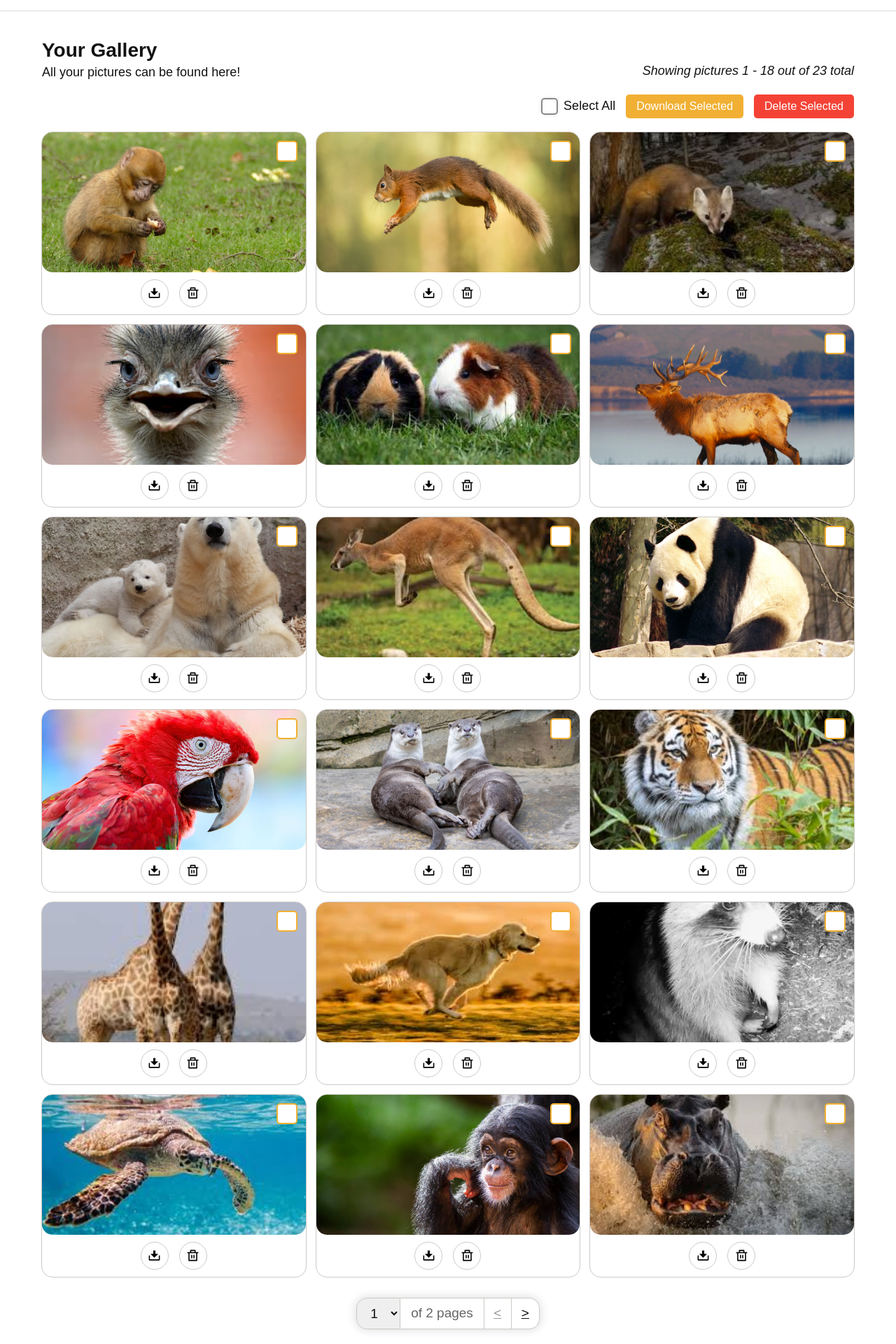
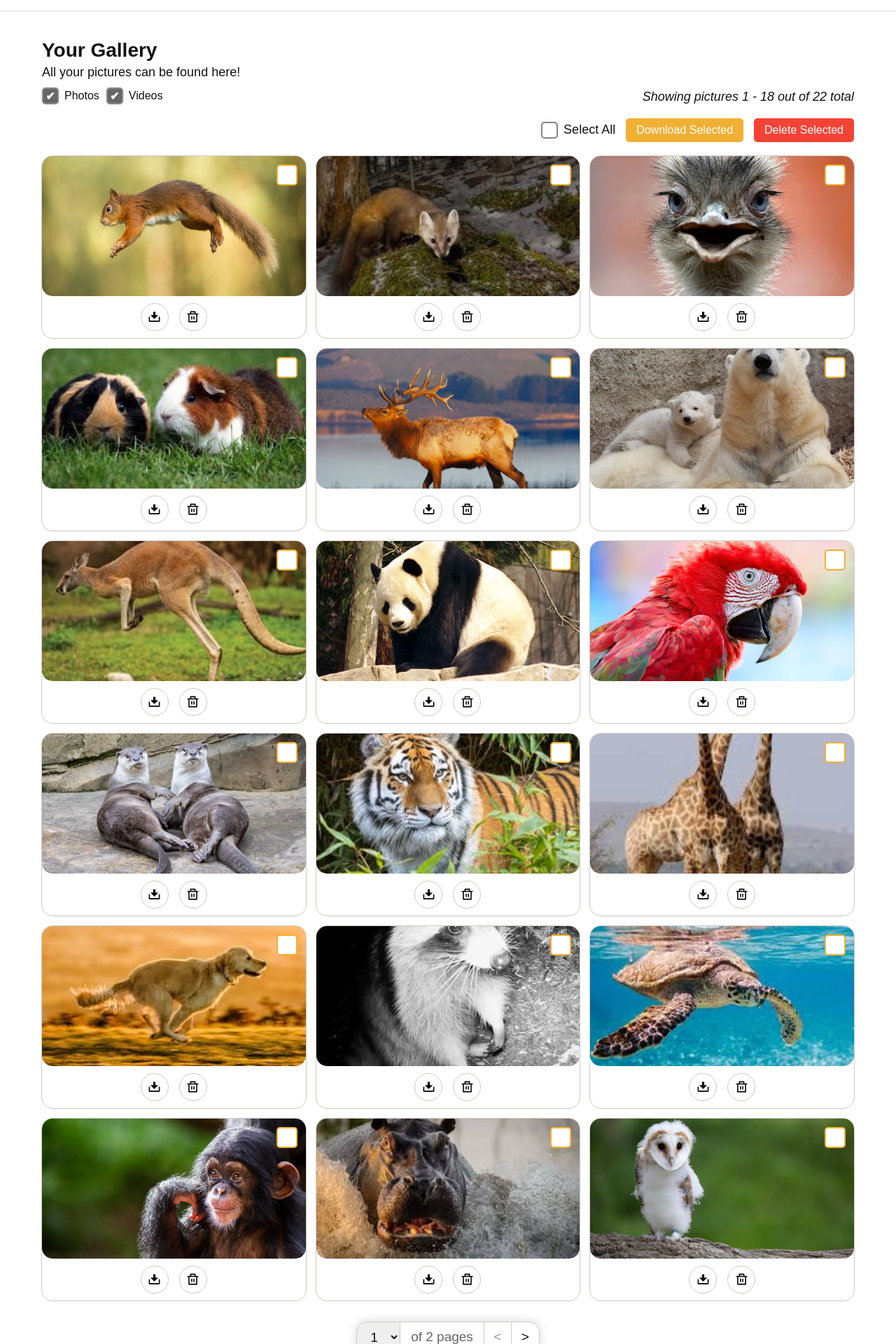
Before and after one commit to al2k/Naturebytes-RaspPi-Dev, a Flask app: page /gallery/ in a window 1280 px wide. Shown: the part 313-2233 px from the top of the page at 70% size. Run offline with Flask 3, Linux system fonts and the light colour scheme; parts of the project's set-up code (start-up, migrations or seed data) failed here and were passed over.

Commit message:
Added video/image filter

```diff
--- a/app.py
+++ b/app.py
@@ -8,9 +8,6 @@ import binascii
 from flask              import Flask, Response, request, render_template, send_from_directory, url_for, jsonify
 from threading          import Condition
 from multiprocessing    import shared_memory
-from picamera2          import Picamera2
-from picamera2.encoders import JpegEncoder
-from picamera2.outputs  import FileOutput
 
 # Local
 from log import log
@@ -18,6 +15,7 @@ from log import log
 
 app = Flask("Image Gallery")
 app.config['IMAGE_EXTS'] = [".png", ".jpg", ".jpeg", ".gif", ".tiff"]
+app.config['VIDEO_EXTS'] = [".webm", ".mp4", ".avi", ".mov"]
 
 """
 User a shared memory byte to control how the camera app takes pictures:
@@ -62,33 +60,41 @@ class StreamingOutput(io.BufferedIOBase):
             self.condition.notify_all()
 
 
-def get_photo_paths(limit=6, page=0):
+def get_photo_video_paths(limit=6, page=0):
     """
         @limit - number of images per page
         @page - current page number
         :return a list of image paths in the photo directory.
     """
     photo_dir = os.path.join(app.config.root_path, "static/photos/")
-    image_paths = []
+    media_paths = []
     for root,dirs,files in os.walk(photo_dir):
         for file in files:
             if any(file.endswith(ext) for ext in app.config['IMAGE_EXTS']):
-                image_paths.append(url_for('static', filename=f'photos/{file}', _external=True))
+                media_paths.append(("image", url_for('static', filename=f'photos/{file}', _external=True)))
+            elif any(file.endswith(ext) for ext in app.config['VIDEO_EXTS']):
+                media_paths.append(("video", url_for('static', filename=f'photos/{file}', _external=True)))
 
     start = page * limit
     end = start + limit
 
+    print(media_paths)
     # sort
-    image_paths.sort()
-    # reverse
-    image_paths = image_paths[::-1]
+    media_paths.sort(key=lambda x: os.path.getmtime(os.path.join(photo_dir, x[1].split('/')[-1])), reverse=True)
+    print("sorted: ")
+    print(media_paths)
 
-    return image_paths[start:end], len(image_paths)
+    return media_paths[start:end], len(media_paths)
+
+
+@app.route('/pir-test')
+def pir_test_route():
+    pir_test()
 
 
 @app.route('/')
 def home():
-    image_paths, _ = get_photo_paths(6, 0)
+    image_paths, _ = get_photo_video_paths(6, 0)
 
     if shm.buf[0] == TURN_OFF_PICTURES:
         camera_state = 2
@@ -110,7 +116,7 @@ def home():
 @app.route('/gallery/<int:page>')
 def gallery(page):
     per_page = 18
-    image_paths, len_image_paths = get_photo_paths(per_page, page)
+    image_paths, len_image_paths = get_photo_video_paths(per_page, page)
     return render_template(
         'gallery.html',
         images=image_paths,
@@ -145,7 +151,7 @@ def upload_file():
 
 @app.route('/recent_photos')
 def recent_photos():
-    image_paths, _ = get_photo_paths(6, 0)
+    image_paths, _ = get_photo_video_paths(6, 0)
     return jsonify(image_paths)
 
 
@@ -158,6 +164,7 @@ def delete_image():
 
     return "Success", 204
 
+
 @app.route('/delete-images', methods=['DELETE'])
 def delete_images():
     data = request.get_json()
@@ -168,6 +175,7 @@ def delete_images():
 
     return "Success", 204
 
+rpi_cam_available = False   # Michal's variable meaning that he has no Pi Camera at hand
 release = False
 def gen():
     """Video streaming generator function."""
@@ -209,7 +217,7 @@ def gen():
                 b'\r\n' + frame_bytes + b'\r\n')
 
             # Simulating frame rate (30 FPS)
-            time.sleep(1/30)
+            time.sleep(1/15)
 
         cap.release()
 
@@ -219,7 +227,7 @@ def video_feed():
     """Video streaming route. Put this in the src attribute of an img tag."""
     global release
     release = False
-    shm.buf[0] = TURN_OFF_PICTURES
+    shm.buf[0] = LIVE_STREAM
     log.info(f"SM:{shm.buf[0]}")
     return Response(gen(), mimetype='multipart/x-mixed-replace; boundary=frame')
 
@@ -255,7 +263,7 @@ def stop_camera():
 
 @app.route('/watch_live')
 def watch_live():
-    shm.buf[0] = TURN_OFF_PICTURES
+    shm.buf[0] = LIVE_STREAM
     log.info(f"SM:{shm.buf[0]}")
     return jsonify({'message': 'Live stream started'}), 201
 
--- a/static/gallery.css
+++ b/static/gallery.css
@@ -17,6 +17,8 @@
     font-size: 18px;
     font-weight: 500;
     color: #888;
+
+    align-self: flex-end;
 }
 
 .pagination {
@@ -158,7 +160,7 @@
     font-weight: bold;
 }
 
-#select-all {
+.checkbox-button {
     width: 24px;
     height: 24px;
     -webkit-appearance: none;
@@ -170,14 +172,16 @@
     cursor: pointer;
     box-shadow: 0px 0px 5px rgba(220,220,220,0.8);
     margin-right: 8px;
+
+    display: inline-block !important;
 }
 
-#select-all:checked {
+.checkbox-button:checked {
     background-color: #666;
     position: relative;
 }
 
-#select-all:checked::after {
+.checkbox-button:checked::after {
     content: '✔';
     position: absolute;
     top: 50%;
--- a/static/scripts/gallery.js
+++ b/static/scripts/gallery.js
@@ -1,12 +1,32 @@
 /*
   This script is used to handle the gallery functionality.
   It allows the user to view images in a modal and navigate between them.
-  It also allows the user to download the image.
+  It also allows the user to download and delete images/videos, and filter by type.
 */
 
-// Displaying the modal and navigating the images using arrows
 let currentImageIndex = 0;
-var images = [];
+let images = [];
+
+// Function to filter gallery items based on checkbox states
+function filterGallery() {
+  const showPhotos = document.getElementById('show-photos').checked;
+  const showVideos = document.getElementById('show-videos').checked;
+  const galleryItems = document.querySelectorAll('.item');
+
+  galleryItems.forEach(item => {
+    const isVideo = item.dataset.type === 'video';
+    if ((showPhotos && !isVideo) || (showVideos && isVideo)) {
+      item.style.display = 'block';
+    } else {
+      item.style.display = 'none';
+    }
+  });
+
+  // Update modal images array based on visible items
+  images = Array.from(document.querySelectorAll('.gallery-image'))
+    .filter(img => img.closest('.item').style.display !== 'none')
+    .map(img => img.src);
+}
 
 // Function to open the modal and display the clicked image
 function openModal(index) {
@@ -35,11 +55,12 @@ function navigate(direction) {
   modalImg.src = images[currentImageIndex];
 }
 
-// Event listeners for opening and closing the modal
+// Event listeners
 document.addEventListener("DOMContentLoaded", function () {
   const galleryImages = document.querySelectorAll(".gallery-image");
   images = Array.from(galleryImages).map(img => img.src);
 
+  // Modal functionality
   galleryImages.forEach((img, index) => {
     img.addEventListener("click", () => openModal(index));
   });
@@ -48,21 +69,34 @@ document.addEventListener("DOMContentLoaded", function () {
   const closeBtn = document.querySelector(".close");
   closeBtn.addEventListener("click", closeModal);
 
-  // Close modal when clicking outside the image
   window.addEventListener("click", function (event) {
     if (event.target === modal) {
       closeModal();
     }
   });
 
+  // Select all functionality
   const selectAllCheckbox = document.getElementById('select-all');
   const imageCheckboxes = document.querySelectorAll('.image-select');
 
   selectAllCheckbox.addEventListener('change', function() {
     imageCheckboxes.forEach(checkbox => {
+      const item = checkbox.closest('.item');
+      if (item.style.display !== 'none') {
         checkbox.checked = this.checked;
+      }
     });
   });
+
+  // Filter functionality
+  const showPhotosCheckbox = document.getElementById('show-photos');
+  const showVideosCheckbox = document.getElementById('show-videos');
+
+  showPhotosCheckbox.addEventListener('change', filterGallery);
+  showVideosCheckbox.addEventListener('change', filterGallery);
+
+  // Initial filter application
+  filterGallery();
 });
 
 function bulkDownload() {
@@ -70,14 +104,14 @@ function bulkDownload() {
     .map(checkbox => checkbox.getAttribute('data-image'));
 
   if (selectedImages.length === 0) {
-    alert('Please select at least one image to download');
+    alert('Please select at least one item to download');
     return;
   }
 
   selectedImages.forEach((image, index) => {
     setTimeout(() => {
-      downloadImage(image, `image_${index + 1}.jpg`);
-    }, index * 500); // Add delay between downloads to prevent browser overload
+      downloadImage(image, `media_${index + 1}${image.includes('.mp4') ? '.mp4' : '.jpg'}`);
+    }, index * 500);
   });
 }
 
@@ -86,15 +120,15 @@ function bulkDelete() {
     .map(checkbox => checkbox.getAttribute('data-image'));
 
   if (selectedImages.length === 0) {
-    alert('Please select at least one image to delete');
+    alert('Please select at least one item to delete');
     return;
   }
 
-  if (!confirm(`Are you sure you want to delete ${selectedImages.length} image(s)? THIS ACTION IS IRREVERSIBLE!`)) {
+  if (!confirm(`Are you sure you want to delete ${selectedImages.length} item(s)? THIS ACTION IS IRREVERSIBLE!`)) {
     return;
   }
 
-  fetch("/delete-images", {  // Note: You'll need to implement this endpoint on your server
+  fetch("/delete-images", {
     method: "DELETE",
     headers: {
       "Content-Type": "application/json",
@@ -108,22 +142,19 @@ function bulkDelete() {
   })
   .catch((err) => {
     console.error(err);
-    alert('Error deleting images');
+    alert('Error deleting items');
   });
 }
 
-
-// Function to download the image
-function downloadImage(image, name="image.jpg") {
+function downloadImage(image, name) {
   const a = document.createElement("a");
   a.href = image;
-  a.download = name;
+  a.download = name || (image.includes('.mp4') ? 'video.mp4' : 'image.jpg');
   a.click();
 }
 
-// Function to delete the image
 function deleteImage(image) {
-  if (!confirm("Are you sure you want to delete this image? THIS ACTION IS IRREVERSIBLE!")) {
+  if (!confirm("Are you sure you want to delete this item? THIS ACTION IS IRREVERSIBLE!")) {
     return;
   }
 
--- a/static/style.css
+++ b/static/style.css
@@ -2,6 +2,10 @@
   --primary: #f1b033;
   --border-color: #CECAC5;
   --text-color: #121212;
+}
+
+a {
+  text-decoration: none !important;
 }
 
 /* TEST */
@@ -235,6 +239,22 @@ input[type="radio"] {
   font-weight: 600;
 }
 
+#gallery-info {
+  display: flex;
+  flex-direction: column;
+
+  gap: 10px;
+}
+.media-selector {
+  display: flex;
+  align-items: center;
+  gap: 10px;
+}
+.media-selector-child {
+  display: flex;
+  align-items: center;
+}
+
 #capturing-content h3 {
   text-align: right;
 }
@@ -305,6 +325,7 @@ header .active-link {
 
 header .links a {
   transition: 0.15s ease;
+  text-decoration: none;
 }
 header .links a:hover {
   color: var(--primary);
@@ -577,7 +598,6 @@ header .shop-button:hover {
 }
 .aside #pir-sensor-toggle .name {
   transition: 0.15s ease;
-  text-decoration: underline;
 }
 .aside #pir-sensor-toggle:hover .name {
   color: var(--primary);
@@ -756,7 +776,8 @@ header .shop-button:hover {
   transition: 0.25s ease-out;
 }
 
-.gallery .img-gallery .item .head img {
+.gallery .img-gallery .item .head img,
+.gallery .img-gallery .item .head video {
   width: 100%;
   height: 100%;
   object-fit: cover;
@@ -1159,7 +1180,7 @@ header .shop-button:hover {
     font-size: 13px;
     font-weight: 600;
   }
-  header #link-home {
+  #shop-text {
     display: none;
   }
   header .shop-button {
--- a/templates/gallery.html
+++ b/templates/gallery.html
@@ -20,7 +20,7 @@
       <div class="links">
         <a href="/" id="link-home">Camera</a>
         <a href="/gallery/0" class="active-link">Gallery</a>
-        <a href="https://shop.naturebytes.org/products/wildlife-cam-kit" class="shop-button" target="_blank">naturebytes shop ↗</a>
+        <a href="https://shop.naturebytes.org/products/wildlife-cam-kit" class="shop-button" target="_blank">naturebytes <span id="shop-text">shop</span> ↗</a>
       </div>
     </header>
 
@@ -28,14 +28,26 @@
       <div class="gallery">
         <div class="title">Your Gallery</div>
         <div class="gallery-desc">
-          <span class="desc">All your pictures can be found here!</span>
+          <div id="gallery-info">
+            <span class="desc">All your pictures can be found here!</span>
+            <div class="media-selector">
+              <div class="media-selector-child">
+                <input type="checkbox" name="photos" id="show-photos" value="photos" class="checkbox-button" checked>
+                <label for="show-photos">Photos</label>
+              </div>
+              <div class="media-selector-child">
+                <input type="checkbox" name="videos" id="show-videos" value="videos" class="checkbox-button" checked>
+                <label for="show-videos">Videos</label>
+              </div>
+            </div>
+          </div>
           <span class="stats"><i>Showing pictures {{ page * per_page + 1 }} - {{ [page * per_page + per_page, total_images]|min }} out of {{ total_images }} total</i></span>
         </div>
 
         {% if images %}
           <div class="bulk-actions">
             <div id="select-all-wrapper">
-              <input type="checkbox" id="select-all">
+              <input type="checkbox" id="select-all" class="checkbox-button">
               <label for="select-all">Select All</label>
             </div>
             <button onclick="bulkDownload()" class="bulk-button">Download Selected</button>
@@ -50,22 +62,28 @@
             <p>Capture your first image using the button below the video feed!</p>
           </div>
         {% else %}
-          <div class="img-gallery">
+          <div class="img-gallery" id="image-gallery">
             {% for image in images %}
-              <div class="item">
+              <div class="item" data-type="{{ image[0] }}">
                 <div class="head">
-                  <input type="checkbox" class="image-select" data-image="{{image}}">
-                  <img src={{image}} alt="" class="gallery-image" />
-                  <div class="zoom-in">
-                    <img src="/static/assets/zoom.svg" alt="" id="zoom-icon">
-                  </div>
+                  <input type="checkbox" class="image-select" data-image="{{image[1]}}" />
+                  {% if image[0] == 'video' %}
+                    <video class="gallery-video" autoplay muted loop>
+                      <source src={{image[1]}} type="video/mp4">
+                    </video>
+                    {% else %}
+                      <img src="{{ image[1] }}" alt="" class="gallery-image" />
+                      <div class="zoom-in">
+                        <img src="/static/assets/zoom.svg" alt="" id="zoom-icon">
+                      </div>
+                  {% endif %}
                 </div>
                 <div class="img-details">
                   <div class="icon">
-                    <div class="icon-item download" onclick="downloadImage('{{image}}')">
+                    <div class="icon-item download" onclick="downloadImage('{{image[1]}}')">
                       <img src="/static/assets/download.svg" alt="">
                     </div>
-                    <div class="icon-item" id="delete-icon" onclick="deleteImage('{{image}}')">
+                    <div class="icon-item" id="delete-icon" onclick="deleteImage('{{image[1]}}')">
                       <img src="/static/assets/delete.svg" alt="">
                     </div>
                   </div>
```
Also changed, not shown: static/scripts/camera.js (+2 -5 lines), static/scripts/videoRecord.js (+18 -17 lines), templates/index.html (+14 -8 lines), static/photos/naturebytes-photo-2025-02-24T10-39-17.png (deleted), 1 other file. Lines whose indentation alone changed are shown as unchanged.
